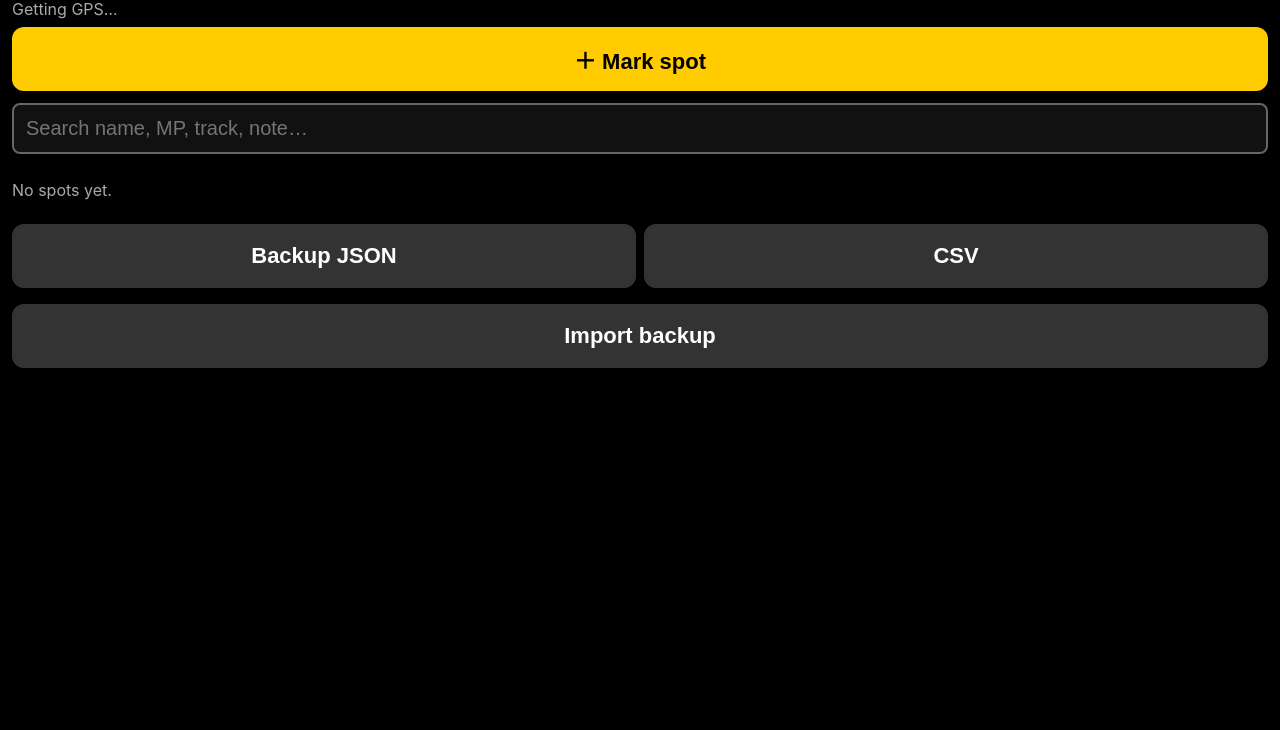
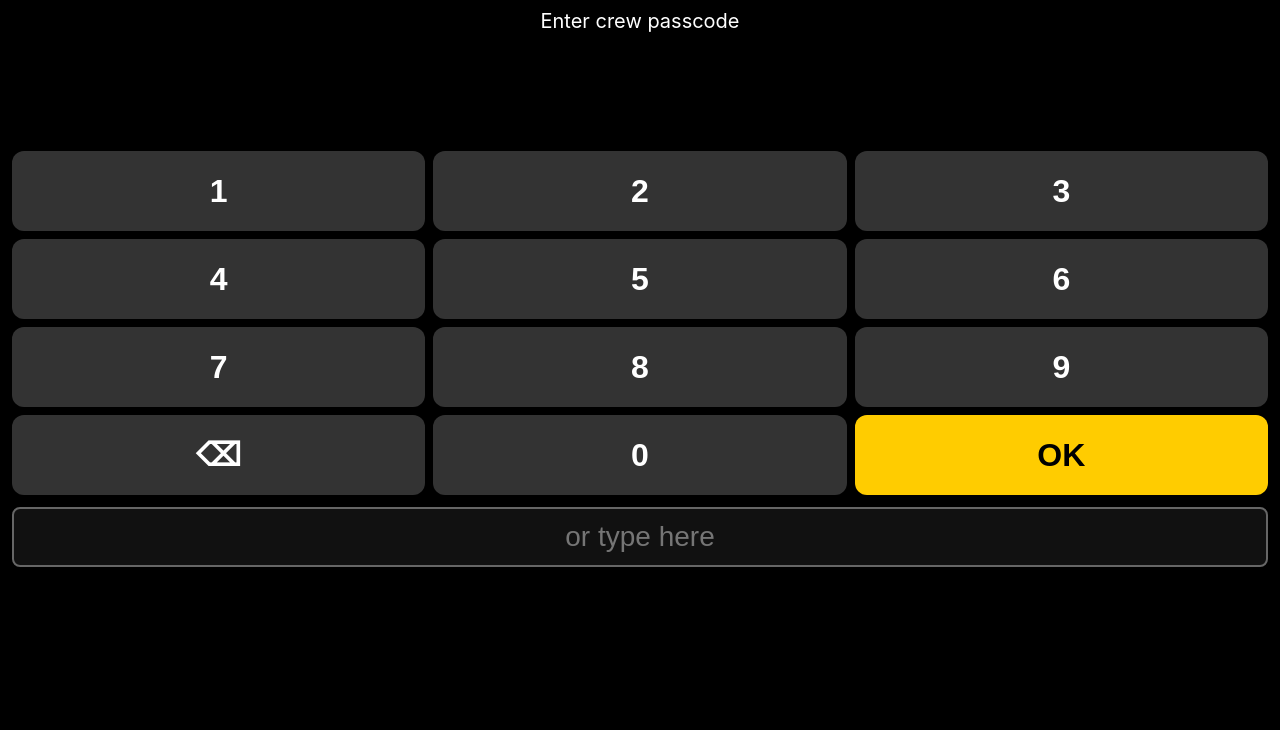
Before and after one commit to artisalivalor1591-cell/spotfinder, a plain HTML site: page index.html in a window 1280 px wide. Shown: the part 70-800 px from the top of the page. Drawn offline with Linux system fonts and the light colour scheme.

Commit message:
Crew passcode lock (SHA-256), Lock app button; sw v3

```diff
--- a/index.html
+++ b/index.html
@@ -11,7 +11,7 @@ input,select,textarea{width:100%;font-size:20px;padding:12px;margin:4px 0 10px;b
 .muted{color:#aaa;font-size:16px}#arrow{width:220px;height:220px;margin:10px auto;display:block;transition:transform .2s}
 img.ph{width:100%;border-radius:8px}.hide{display:none}h1{margin:10px 0}.row{display:flex;gap:8px}.row>*{flex:1}
 </style></head><body>
-<div id="app"></div>
+<div id="app"><p style="text-align:center;margin-top:40vh">Loading…</p></div>
 <script>
 const $=s=>document.querySelector(s),app=$('#app');
 const KEY='spotfinder.spots';let spots=JSON.parse(localStorage.getItem(KEY)||'[]');
@@ -35,7 +35,7 @@ function list(){guide.spot=null;relWake();onOri=null;let q='';
  app.innerHTML=`<h1>SpotFinder</h1><div id="gps" class="muted">Getting GPS…</div>
  <button onclick="markNew()">＋ Mark spot</button><input id="q" placeholder="Search name, MP, track, note…"><div id="L"></div>
  <div class="row"><button class="sec" onclick="exportJSON()">Backup JSON</button><button class="sec" onclick="exportCSV()">CSV</button></div>
- <button class="sec" onclick="$('#imp').click()">Import backup</button><input id="imp" type="file" accept=".json,application/json" class="hide">`;
+ <button class="sec" onclick="$('#imp').click()">Import backup</button><button class="sec" onclick="lockApp()">🔒 Lock app</button><input id="imp" type="file" accept=".json,application/json" class="hide">`;
  $('#imp').onchange=importJSON;
  const draw=()=>{const g=$('#gps');if(g&&here)g.textContent=`GPS ±${Math.round(ft(here.acc))} ft · ${spots.length} spots`;
   let arr=spots.filter(s=>!q||[s.name,s.cat,s.mp,s.track,s.note,s.offsets].join(' ').toLowerCase().includes(q));
@@ -118,5 +118,17 @@ function exportCSV(){const h=['name','cat','mp','track','lat','lon','acc_ft','ti
  dl('spotfinder.csv',[h.join(','),...spots.map(s=>[s.name,s.cat,s.mp,s.track,s.lat,s.lon,Math.round(ft(s.acc)),s.time,s.offsets,s.note].map(q).join(','))].join('\n'),'text/csv')}
 function importJSON(e){const f=e.target.files[0];if(!f)return;f.text().then(t=>{const a=JSON.parse(t);if(!Array.isArray(a))throw 0;let n=0;a.forEach(s=>{if(s.id&&s.lat!=null){const i=spots.findIndex(x=>x.id===s.id);i<0?spots.push(s):spots[i]=s;n++}});save();alert('Imported '+n);list()}).catch(()=>alert('Not a valid backup'))}
 if('serviceWorker' in navigator)navigator.serviceWorker.register('sw.js');
-list();
+const PH='44db4e7dd7d675378fce1f9272c0fe44d428b75eb16101d53b88155a39d4aaf8';
+function lockApp(){localStorage.removeItem('sf.unlocked');relWake&&relWake();guide.spot=null;gate()}
+function gate(){if(localStorage.getItem('sf.unlocked')===PH)return list();onPos=null;onOri=null;let v='';
+ app.innerHTML=`<h1 style="text-align:center">SpotFinder</h1><p style="text-align:center">Enter crew passcode</p>
+ <div class="big" id="pc" style="letter-spacing:12px;min-height:70px">&nbsp;</div><div id="pe" style="color:#f66;text-align:center;min-height:28px"></div>
+ <div style="display:grid;grid-template-columns:repeat(3,1fr);gap:8px">${[1,2,3,4,5,6,7,8,9,'⌫',0,'OK'].map(k=>`<button class="${k==='OK'?'':'sec'}" style="min-height:80px;font-size:32px;margin:0" data-k="${k}">${k}</button>`).join('')}</div>
+ <input id="pin" type="password" inputmode="numeric" pattern="[0-9]*" autocomplete="off" placeholder="or type here" style="margin-top:12px;text-align:center;font-size:28px">`;
+ const show=()=>$('#pc').innerHTML=v?'•'.repeat(v.length):'&nbsp;';
+ const check=async x=>{const d=await crypto.subtle.digest('SHA-256',new TextEncoder().encode(x));const hx=[...new Uint8Array(d)].map(b=>b.toString(16).padStart(2,'0')).join('');
+  if(hx===PH){localStorage.setItem('sf.unlocked',PH);list()}else{v='';show();$('#pin').value='';$('#pe').textContent='Wrong passcode'}};
+ app.querySelectorAll('[data-k]').forEach(b=>b.onclick=()=>{const k=b.dataset.k;$('#pe').textContent='';if(k==='⌫')v=v.slice(0,-1);else if(k==='OK')return check(v);else if(v.length<8)v+=k;show();if(v.length===4)check(v)});
+ $('#pin').oninput=e=>{v=e.target.value.replace(/\D/g,'').slice(0,8);show();if(v.length===4)check(v)};$('#pin').onkeydown=e=>{if(e.key==='Enter')check(v)}}
+gate();
 </script></body></html>
--- a/sw.js
+++ b/sw.js
@@ -1,4 +1,4 @@
-const C='spotfinder-v2',F=['./','index.html','manifest.json','icon.svg','icon-192.png','icon-512.png'];
+const C='spotfinder-v3',F=['./','index.html','manifest.json','icon.svg','icon-192.png','icon-512.png'];
 self.addEventListener('install',e=>{e.waitUntil(caches.open(C).then(c=>c.addAll(F)));self.skipWaiting()});
 self.addEventListener('activate',e=>{e.waitUntil(caches.keys().then(k=>Promise.all(k.filter(x=>x!==C).map(x=>caches.delete(x)))));self.clients.claim()});
 self.addEventListener('fetch',e=>{e.respondWith(caches.match(e.request).then(r=>r||fetch(e.request)))});
```
